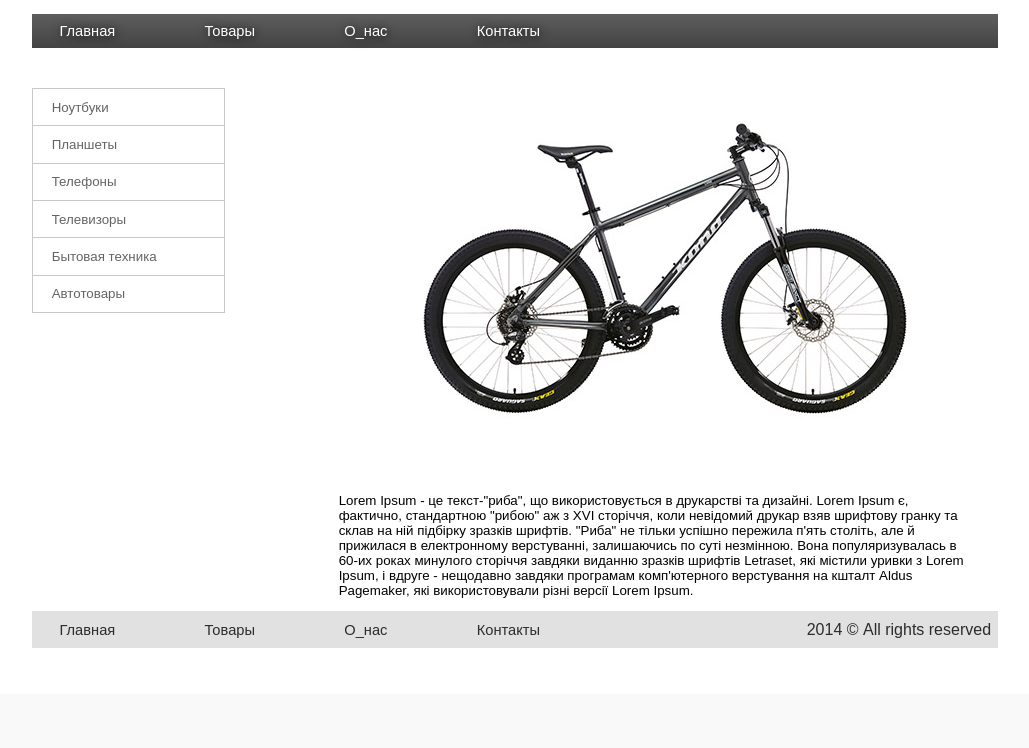
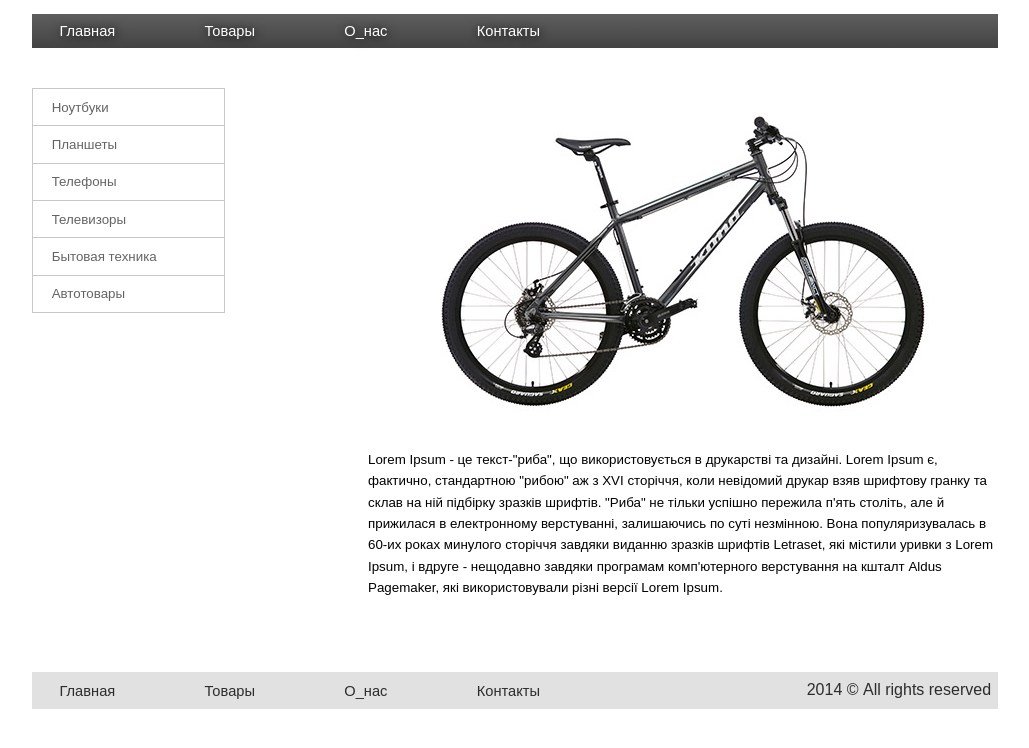
Before and after one commit to alexanch/boiko_html_3, a plain HTML site: page index.html in a window 1280 px wide. Shown: the part 96-844 px from the top of the page, without its empty margins (125-1154 px from the left). Before the commit the page ends 800 px from the top, so only its background shows below. Drawn offline with Linux system fonts and the light colour scheme.

Commit message:
fixed bugs with float

```diff
--- a/index.html
+++ b/index.html
@@ -21,7 +21,7 @@
 			</div>
 		</div>
 
-	<div class="center">
+	<div class="center clearfix">
 
 		<div class="menu-left">
 
@@ -37,16 +37,17 @@
 		</div>
 
 		<div class="bicycle">
-			<img src="img/bicycle.jpg" alt="bicycle">
-		</div>
-
-		<div class="d">
+			<div class="cntr"><img src="img/bicycle.jpg" alt="bicycle"></div>
 			<p>Lorem Ipsum - це текст-"риба", що використовується в друкарстві та дизайні. Lorem Ipsum є, фактично, стандартною "рибою" аж з XVI сторіччя, коли невідомий друкар взяв шрифтову гранку та склав на ній підбірку зразків шрифтів. "Риба" не тільки успішно пережила п'ять століть, але й прижилася в електронному верстуванні, залишаючись по суті незмінною. Вона популяризувалась в 60-их роках минулого сторіччя завдяки виданню зразків шрифтів Letraset, які містили уривки з Lorem Ipsum, і вдруге - нещодавно завдяки програмам комп'ютерного верстування на кшталт Aldus Pagemaker, які використовували різні версії Lorem Ipsum.</p>
 		</div>
 
+
+
 	</div>
 
+		<div class="d">
 
+		</div>
 <div class="footer">
 		<div class="menu-footer">
 				<ul>
--- a/style.css
+++ b/style.css
@@ -25,10 +25,9 @@ ul {
 }
 .center p {
 	width:630px;
-	margin-left: 23em;
-	margin-top: 5em;
 	font-family: OpenSans, sans-serif;
 	font-size: 10pt;
+	line-height: 16pt;
 }
 
 
@@ -156,101 +155,23 @@ margin-right: 0;
 	background: #f9f9f9;
 }
 
+
 .bicycle {
-	padding-left: 383px;
-	padding-top:67px;
+	float:right;
+	width: 630px;
+	margin: 60px 0;
 }
 
-/* }
-.header .menu-header {
-	background: #4f4f4f url(img/menu-bg.jpg);
-	margin-top: 36px;
+.bicycle .cntr {
+ text-align: center;
+ margin-bottom: 30px;
 }
 
-
- .menu ul {
-	padding: 11px;
-}
-
-.menu li {
-
-	display: inline;
+.clearfix:after {
+content: ".";
+display: block;
+height: 0;
+clear: both;
+visibility: hidden;
 
 }
-.header .menu ul li a {
-
-	margin-right:75px;
-	font-size: 11pt;
-	font-family: OpenSans, sans-serif;
-	padding-left: 10px;
-	text-shadow: 1px 1px 10px black;
-}
-
-.header .menu a:hover {
-	padding-left: 10px;
-			border-left: 1px solid #838383;
-		border-right: 1px solid #838383;
-		background: url(img/menu-hover.jpg);
-}
-
-.header a {
-	color: white;
-}
-
-.container a {
-	text-decoration: none;
-	color: #656363;
-	font-family: OpenSans, sans-serif;
-	font-size: 10pt;
-}
-
-.container li {
-	padding: 11px 130px 10px 25px;
-	padding-right: 0px;
-	border: 1px solid #c8c8c8;
-	border-bottom: 0;
-	width: 214px;
-}
-
-.container {
-	margin-top: 40px;
-	margin-left: -40px;
-}
-
-.content {
-	position: relative;
-	margin-top: -220px;
-		float: right;
-		margin-right: 85px;
-}
-
-
-
-
-.footer {
-	margin-top: 320px;
-}
-
-.footer .menu {
-background-color: #e1e1e1;
-}
-
-.footer .menu ul li {
-	display: inline;
-	margin-right:75px;
-	font-size: 11pt;
-	font-family: OpenSans, sans-serif;
-	padding-left: 10px;
-
-}
-
-.footer a {
-	color: #2c2c2c;
-}
-
-.footer .menu ul li:last-child {
-	display: inline;
-		padding-left: 180px;
-		padding-right: 0;
-		margin-right: 0;
-}      */
```
